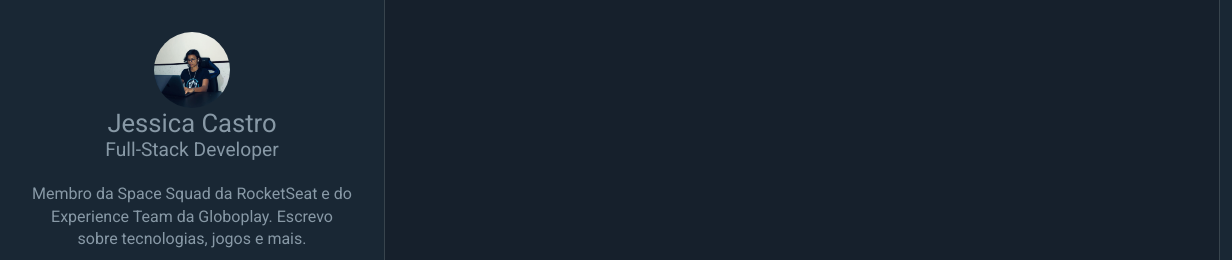
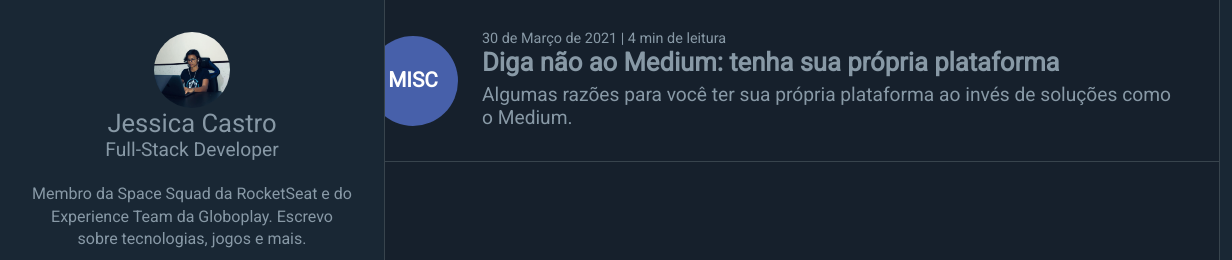
Before and after one commit to jessicacastro/gatsby-blog, a Gatsby site: page / in a window 1280 px wide. Shown: the top 260 px of the page, 0-1232 px from the left. Built offline with nearby package versions, Linux system fonts and the light colour scheme; Gatsby itself is replaced by a stand-in of ours.

Commit message:
[Feature] Adds PostItem component

```diff
--- /dev/null
+++ b/src/components/PostItem/index.js
@@ -0,0 +1,20 @@
+import React from 'react'
+
+import * as Styled from './styled'
+
+const PostItem = () => (
+  <Styled.PostItemLink background="#4760AA">
+    <Styled.PostItemWrapper>
+      <Styled.PostItemTag background="#4760AA">Misc</Styled.PostItemTag>
+      <Styled.PostItemInfo>
+        <Styled.PostItemDate>30 de Março de 2021 | 4 min de leitura</Styled.PostItemDate>
+        <Styled.PostItemTitle>Diga não ao Medium: tenha sua própria plataforma</Styled.PostItemTitle>
+        <Styled.PostItemDescription>
+          Algumas razões para você ter sua própria plataforma ao invés de soluções como o Medium.
+        </Styled.PostItemDescription>
+      </Styled.PostItemInfo>
+    </Styled.PostItemWrapper>
+  </Styled.PostItemLink>
+)
+
+export default PostItem
--- /dev/null
+++ b/src/components/PostItem/styled.js
@@ -0,0 +1,68 @@
+import styled from 'styled-components'
+import { Link } from 'gatsby'
+
+const PostItemLink = styled(Link)`
+  color: #8899A6;
+  display: flex;
+  text-decoration: none;
+
+  &:hover {
+    color: ${props => props.background};
+  }
+`
+
+const PostItemWrapper = styled.section`
+  align-items: center;
+  border-bottom: 1px solid #38444D;
+  display: flex;
+  padding: 2rem 3rem;
+  width: 100%;
+  cursor: pointer;
+
+`
+
+const PostItemTag = styled.div`
+  align-items: center;
+  background: ${props => props.background};
+  border-radius: 50%;
+  color: #FFFFFF;
+  display: flex;
+  font-size: 1.3rem;
+  font-weight: 700;
+  justify-content: center;
+  min-height: 90px;
+  min-width: 90px;
+  text-transform: uppercase;
+`
+
+const PostItemInfo = styled.div`
+  display: flex;
+  flex-direction: column;
+  margin-left: 1.5rem;
+`
+
+const PostItemDate = styled.time`
+  font-size: 0.9rem;
+`
+
+const PostItemTitle = styled.h1`
+  font-size: 1.6rem;
+  font-weight: 700;
+  margin: 0.2rem 0 0.5rem;
+`
+
+const PostItemDescription = styled.p`
+  font-size: 1.2rem;
+  font-weight: 300;
+  line-height: 1.2
+`
+
+export {
+  PostItemLink,
+  PostItemWrapper,
+  PostItemTag,
+  PostItemInfo,
+  PostItemDate,
+  PostItemTitle,
+  PostItemDescription
+}
--- a/src/pages/index.js
+++ b/src/pages/index.js
@@ -1,12 +1,13 @@
-import * as React from "react"
+import * as React from 'react'
 
-import Layout from "../components/Layout"
-import Seo from "../components/seo"
+import Layout from '../components/Layout'
+import Seo from '../components/seo'
+import PostItem from '../components/PostItem'
 
 const IndexPage = () => (
   <Layout>
-    <Seo title="Home" />
-    <h1>Home</h1>
+    <Seo title='Home' />
+    <PostItem />
   </Layout>
 )
 
```
